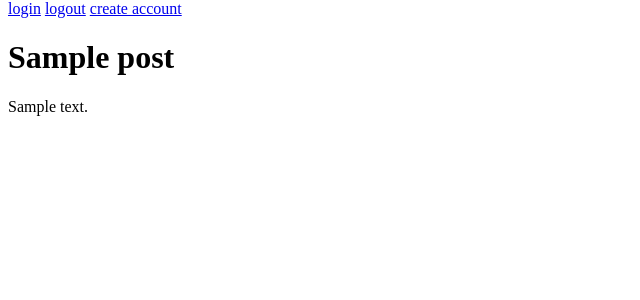
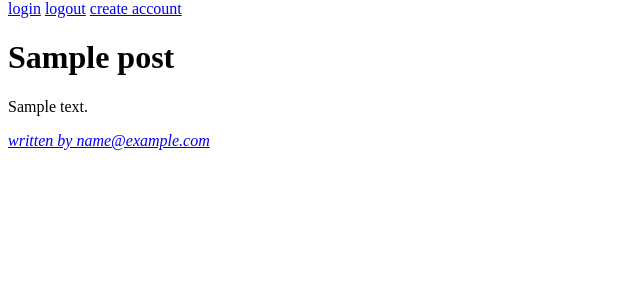
Before and after one commit to JMNofziger/jmn-blogz, a Flask app: page /single?id=1 in a window 1280 px wide. Shown: the part 58-358 px from the top of the page, without its empty margins (0-640 px from the left). Run offline with Flask 2, Linux system fonts and the light colour scheme; tables that the repository leaves empty hold one stand-in row (values such as "Sample post"); parts of the project's set-up code (start-up, migrations or seed data) failed here and were passed over.

Commit message:
added links to author pages for all posts

```diff
--- a/templates/blog.html
+++ b/templates/blog.html
@@ -9,6 +9,7 @@
     <article>
       <h3><a href="/single?id={{post.id}}">{{post.title}}</a></h3>
       <p>{{post.body}}</p>
+      <p><em><a href="/blog?owner_id={{post.owner_id}}">written by {{post.owner.email}}</a></em></p>
     </article>
     <hr>
     {% endfor %}
--- a/templates/single-post.html
+++ b/templates/single-post.html
@@ -7,6 +7,7 @@
       <p>
       {{post.body}}
       </p>
+      <p><em><a href="/blog?owner_id={{post.owner_id}}">written by {{post.owner.email}}</a></em></p>
     </article>
     {% endfor %}
   {% endblock %}
```
